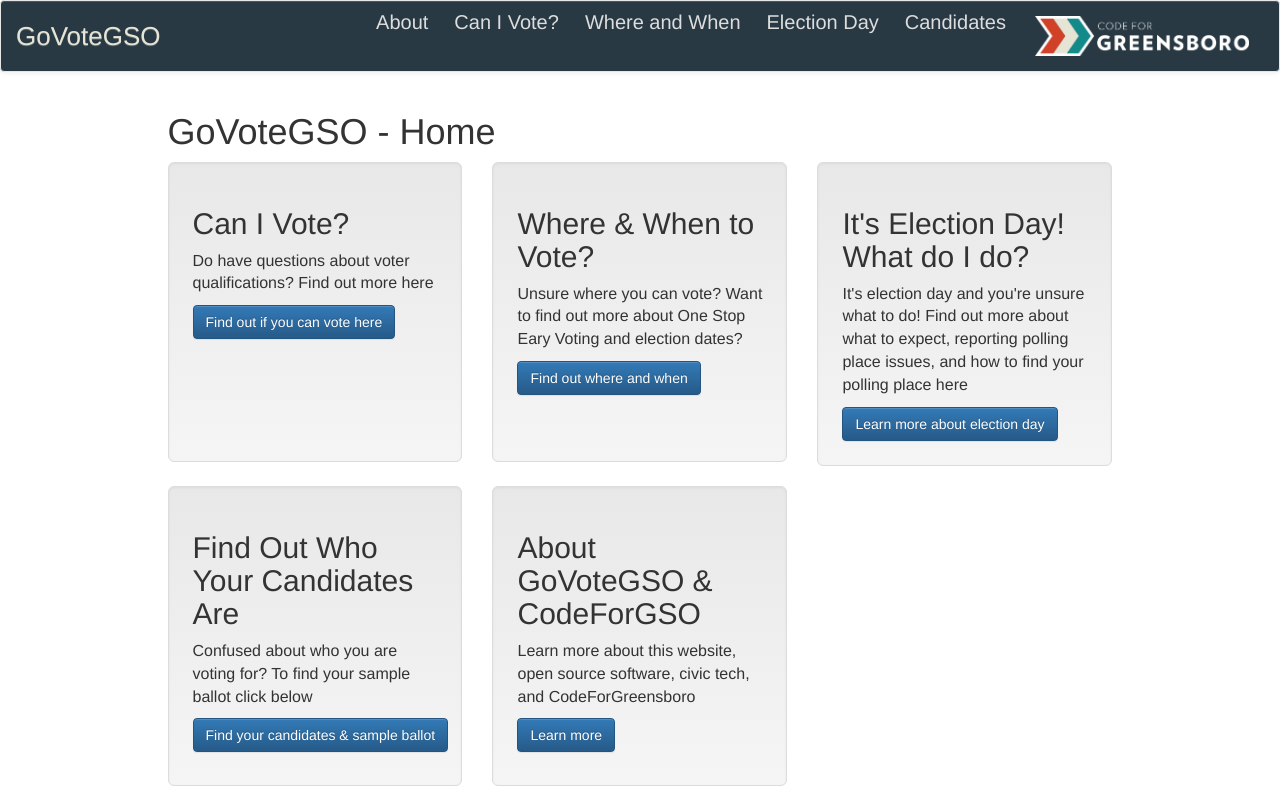
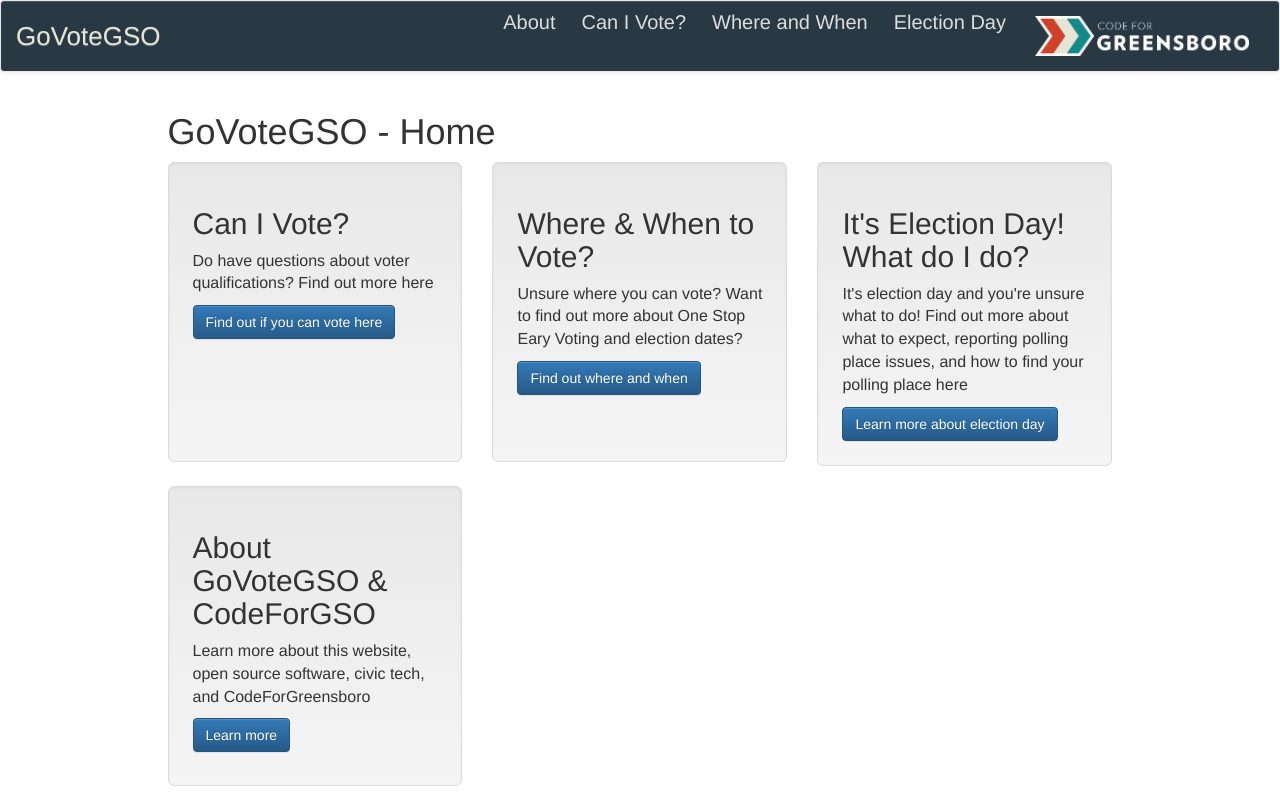
Before and after one commit to codeforgso/GoVote, a React (Create React App) app in the folder client/: page / in a window 1280 px wide. Built offline with nearby package versions, Linux system fonts and the light colour scheme.

Commit message:
buried candidate info access

```diff
--- a/client/src/pages/Home.jsx
+++ b/client/src/pages/Home.jsx
@@ -1,22 +1,23 @@
-import React from 'react';
-import { Link } from 'react-router-dom';
-import { Row, Col, Button, Well } from 'react-bootstrap';
-import PropTypes from 'prop-types';
+import React from "react";
+import { Link } from "react-router-dom";
+import { Row, Col, Button, Well } from "react-bootstrap";
+import PropTypes from "prop-types";
 
 const Card = ({ title, body, btnText, linkTo, style = {} }) => (
   <Well
-    style={Object.assign({
-      minHeight: '300px',
-    }, style)}
+    style={Object.assign(
+      {
+        minHeight: "300px",
+      },
+      style
+    )}
     bsStyle="primary"
     bsSize="large"
   >
     <h2>{title}</h2>
     <p>{body}</p>
     <Link to={linkTo}>
-      <Button bsStyle="primary">
-        {btnText}
-      </Button>
+      <Button bsStyle="primary">{btnText}</Button>
     </Link>
   </Well>
 );
@@ -59,14 +60,6 @@ const Home = () => (
       </Col>
       <Col md={6} lg={4} sm={6}>
         <Card
-          title="Find Out Who Your Candidates Are"
-          body="Confused about who you are voting for? To find your sample ballot click below"
-          btnText="Find your candidates &amp; sample ballot"
-          linkTo="/candidates"
-        />
-      </Col>
-      <Col md={6} lg={4} sm={6}>
-        <Card
           title="About GoVoteGSO &amp; CodeForGSO"
           body="Learn more about this website, open source software, civic tech, and CodeForGreensboro"
           btnText="Learn more"
--- a/client/src/pages/routes.js
+++ b/client/src/pages/routes.js
@@ -1,39 +1,39 @@
-import About from './About';
-import CanIVote from './CanIVote';
-import WhereAndWhen from './WhereAndWhen';
-import DayOfInfo from './DayOfInfo';
-import Candidates from './Candidates';
+import About from "./About";
+import CanIVote from "./CanIVote";
+import WhereAndWhen from "./WhereAndWhen";
+import DayOfInfo from "./DayOfInfo";
+//import Candidates from './Candidates';
 
 const routes = [
   {
-    to: '/about',
+    to: "/about",
     component: About,
-    label: 'About',
-    labelLong: 'About the GoVoteGSO project',
+    label: "About",
+    labelLong: "About the GoVoteGSO project",
   },
   {
-    to: '/can-i-vote',
+    to: "/can-i-vote",
     component: CanIVote,
-    label: 'Can I Vote?',
+    label: "Can I Vote?",
   },
   {
-    to: '/where-and-when',
+    to: "/where-and-when",
     component: WhereAndWhen,
-    label: 'Where and When',
-    labelLong: 'Where and When To Vote',
+    label: "Where and When",
+    labelLong: "Where and When To Vote",
   },
   {
-    to: '/election-day',
+    to: "/election-day",
     component: DayOfInfo,
-    label: 'Election Day',
-    labelLong: 'It\'s Election Day, What Do I Do?',
+    label: "Election Day",
+    labelLong: "It's Election Day, What Do I Do?",
   },
-  {
+  /*{
     to: '/candidates',
     component: Candidates,
     label: 'Candidates',
     labelLong: 'Who Are The Candidates?',
-  },
+  },*/
 ];
 
 export default routes;
```
